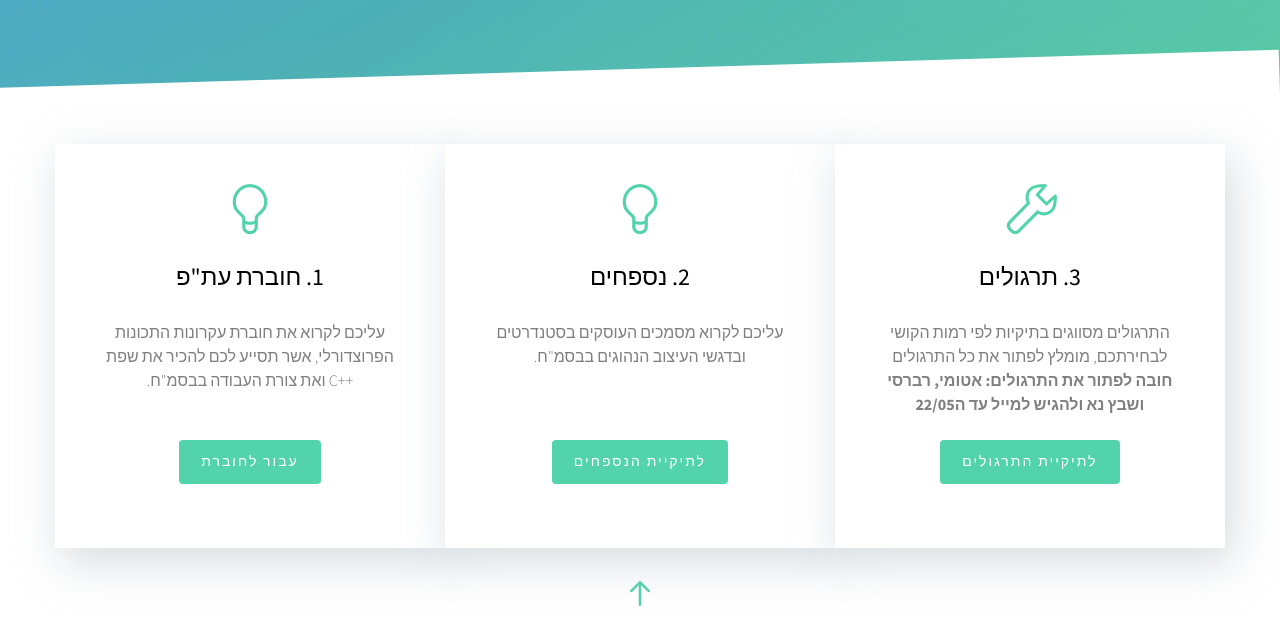
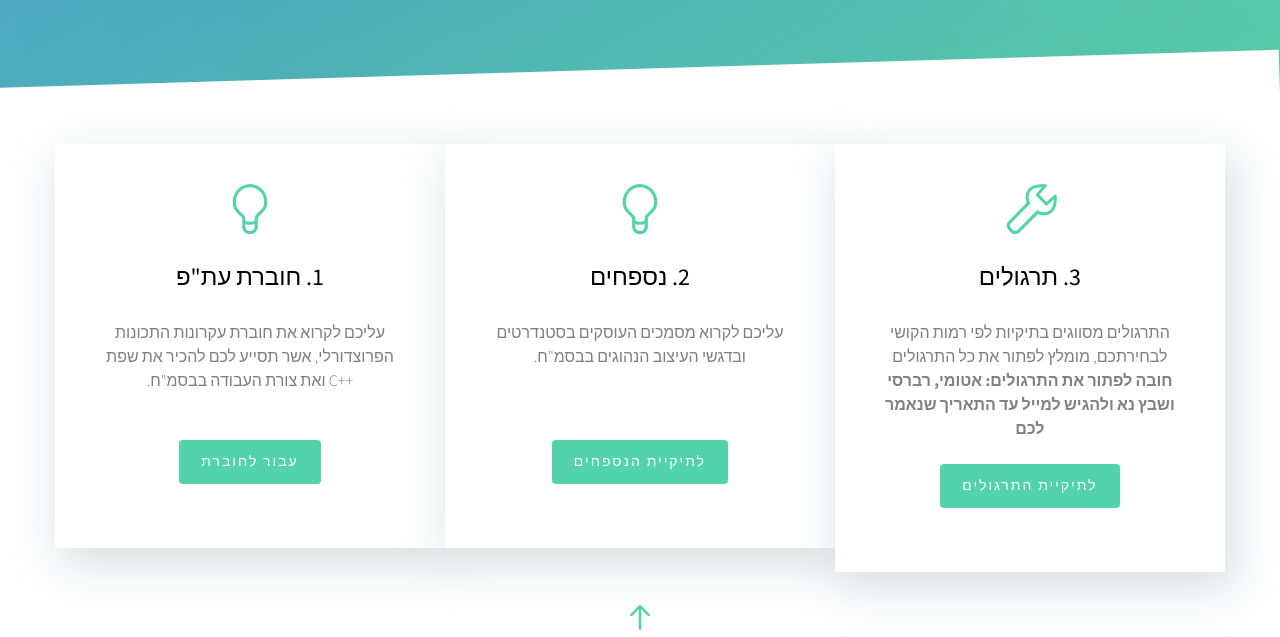
Before and after one commit to basmach/techem, a plain HTML site: page index.html in a window 1280 px wide. Shown: the part 596-1233 px from the top of the page. Drawn offline with Linux system fonts and the light colour scheme; files whose address does not match are found by name; a web font is replaced by a local one.

Commit message:
Update index.html

```diff
--- a/index.html
+++ b/index.html
@@ -99,7 +99,7 @@
                       <i class="fh5co-intro-icon icon-wrench"></i>
                       <h2>3. תרגולים</h2>
                       <p>התרגולים מסווגים בתיקיות לפי רמות הקושי לבחירתכם, מומלץ לפתור את כל התרגולים <br>
-                      <b>חובה לפתור את התרגולים: אטומי, רברסי ושבץ נא ולהגיש למייל עד ה22/05</b></p>
+                      <b>חובה לפתור את התרגולים: אטומי, רברסי ושבץ נא ולהגיש למייל עד התאריך שנאמר לכם</b></p>
                       <p><a href="https://drive.google.com/drive/folders/1_EFPxKh-mwnzsbnfw9bN8BiSSbkdLioQ?usp=sharing" class="btn btn-primary">לתיקיית התרגולים</a></p>
                   </div>
               </div>
```
